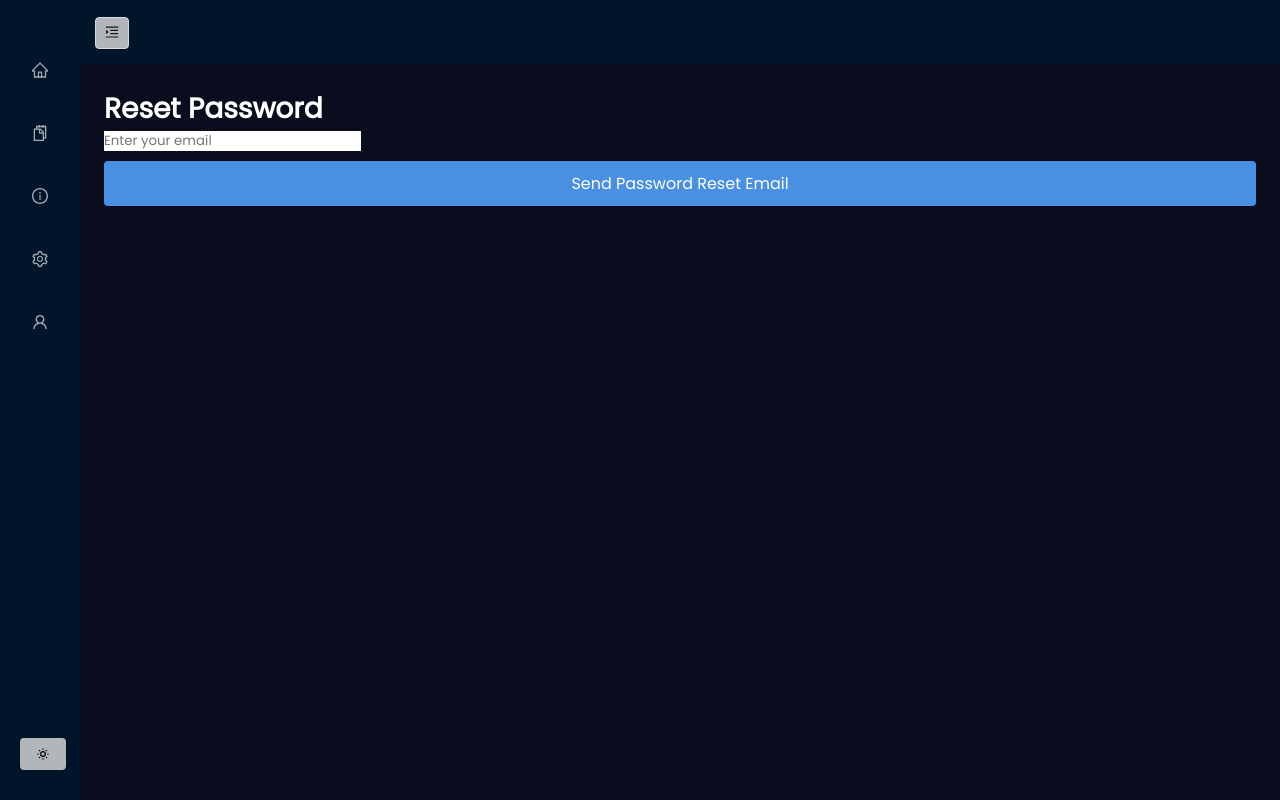
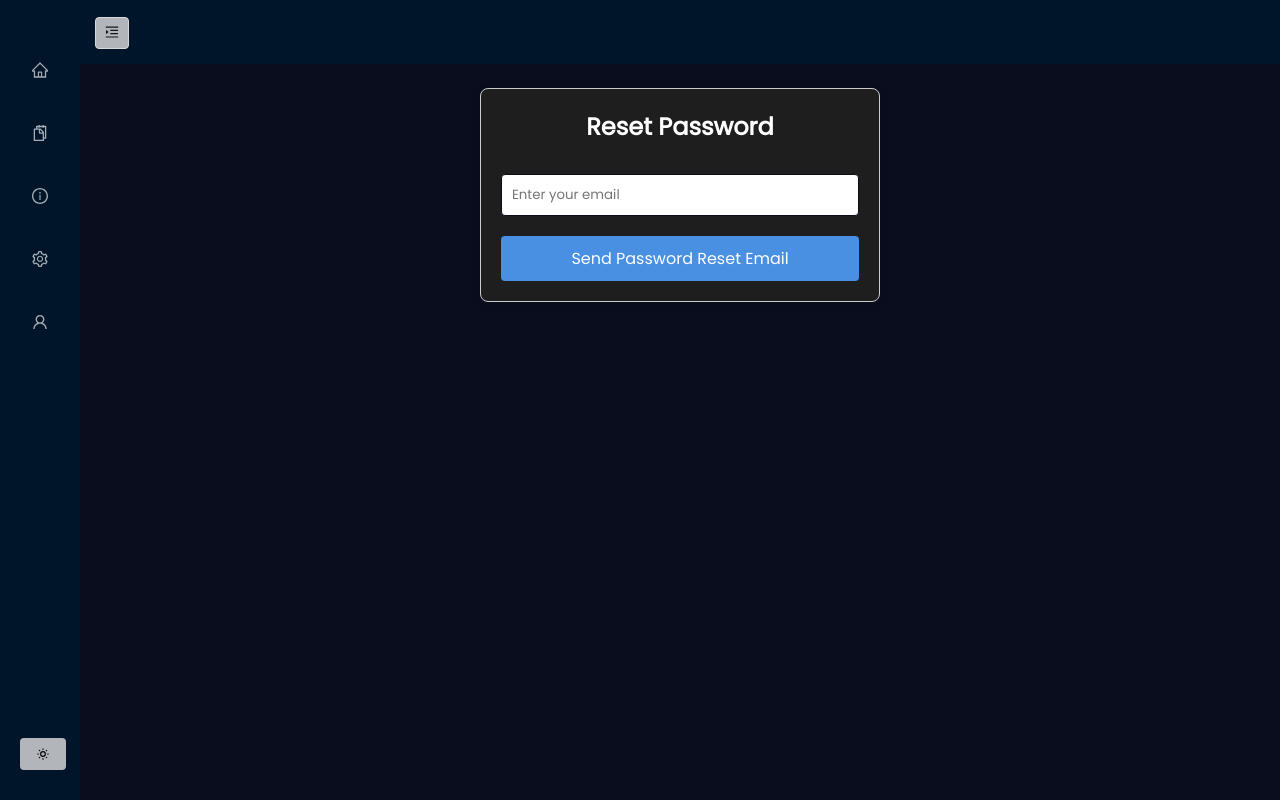
Before and after one commit to bob4o-afk/managing_olympiads, a React (Create React App) app in the folder frontend/frontend-app/: page /reset-password in a window 1280 px wide. Built offline with nearby package versions, Linux system fonts and the light colour scheme; no server answers.

Commit message:
fix: fixing 'reset password' page and updating the style

```diff
--- a/frontend/frontend-app/src/App.tsx
+++ b/frontend/frontend-app/src/App.tsx
@@ -16,7 +16,7 @@ const { Sider, Header, Content } = Layout;
 function App() {
     const [darkTheme, setDarkTheme] = useState(true);
     const [collapsed, setCollapsed] = useState(true);
-    const [selectedKey, setSelectedKey] = useState('home');
+    const [, setSelectedKey] = useState('home');
     const navigate = useNavigate();
 
     const toggleTheme = () => {
--- a/frontend/frontend-app/src/components/Login.tsx
+++ b/frontend/frontend-app/src/components/Login.tsx
@@ -1,24 +1,32 @@
 import React, { useState, useEffect } from "react";
+import { useNavigate } from "react-router-dom";
+
 import { supabase } from "./supabaseClient";
-import { useNavigate } from "react-router-dom";
-import './ui/Login.css'; // Import the CSS file
+import './ui/Login.css';
 
 function Login(): JSX.Element {
     const [email, setEmail] = useState<string>("");
     const [password, setPassword] = useState<string>("");
     const [error, setError] = useState<string | null>(null);
     const [session, setSession] = useState<any>(null);
-    // const [showRecovery, setShowRecovery] = useState<boolean>(false);
-    // const [recoveryEmail, setRecoveryEmail] = useState<string>("");
     const navigate = useNavigate();
 
     useEffect(() => {
-        // Check the current session when the component mounts
-        const fetchSession = async () => {
-            const { data: { session } } = await supabase.auth.getSession();
-            setSession(session);
-        };
-        fetchSession();
+        // Check localStorage for session data when the component mounts
+        const storedSession = localStorage.getItem("supabaseSession");
+        if (storedSession) {
+            setSession(JSON.parse(storedSession));
+        } else {
+            // Fetch the session from Supabase if not found in localStorage
+            const fetchSession = async () => {
+                const { data: { session } } = await supabase.auth.getSession();
+                if (session) {
+                    setSession(session);
+                    localStorage.setItem("supabaseSession", JSON.stringify(session));
+                }
+            };
+            fetchSession();
+        }
     }, []);
 
     const handleLogin = async (e: React.FormEvent) => {
@@ -33,6 +41,7 @@ function Login(): JSX.Element {
             console.error("Login error:", error.message);
         } else {
             setSession(data?.session);
+            localStorage.setItem("supabaseSession", JSON.stringify(data?.session));
             setError(null);
             console.log("Logged in:", data.user);
         }
@@ -44,6 +53,7 @@ function Login(): JSX.Element {
             console.error("Logout error:", error.message);
         } else {
             setSession(null);
+            localStorage.removeItem("supabaseSession"); // Clear session from localStorage
             console.log("Logged out successfully");
         }
     };
--- a/frontend/frontend-app/src/components/PDFViewer.tsx
+++ b/frontend/frontend-app/src/components/PDFViewer.tsx
@@ -1,10 +1,11 @@
 import React, { useState, useEffect } from "react";
-import './ui/PDFViewer.css';
 import { createClient } from "@supabase/supabase-js";
 import { Viewer, Worker } from '@react-pdf-viewer/core';
 import { defaultLayoutPlugin, DefaultLayoutPlugin } from "@react-pdf-viewer/default-layout";
+
 import '@react-pdf-viewer/core/lib/styles/index.css';
 import '@react-pdf-viewer/default-layout/lib/styles/index.css';
+import './ui/PDFViewer.css';
 
 // Initialize Supabase client
 const supabaseUrl = process.env.REACT_APP_SUPABASE_URL!;
--- a/frontend/frontend-app/src/components/PasswordReset.tsx
+++ b/frontend/frontend-app/src/components/PasswordReset.tsx
@@ -1,20 +1,35 @@
 import React, { useEffect, useState } from 'react';
+import { HiEye, HiEyeOff } from 'react-icons/hi';
+
 import { supabase } from './supabaseClient';
+import './ui/ResetPassword.css';
+
 
 const PasswordReset: React.FC = () => {
     const [email, setEmail] = useState<string>('');
+    const [newPassword, setNewPassword] = useState<string>('');
+    const [confirmPassword, setConfirmPassword] = useState<string>('');
     const [loading, setLoading] = useState<boolean>(false);
+    const [isPasswordReset, setIsPasswordReset] = useState<boolean>(false);
+    const [message, setMessage] = useState<{ text: string; type: 'error' | 'success' } | null>(null);
+    const [showNewPassword, setShowNewPassword] = useState<boolean>(false);
+    const [showConfirmPassword, setShowConfirmPassword] = useState<boolean>(false);
 
     // Function to send a password reset link
     const handlePasswordReset = async () => {
         setLoading(true);
-        const { data, error } = await supabase.auth.resetPasswordForEmail(email);
+        setMessage(null);
+        const { error } = await supabase.auth.resetPasswordForEmail(email, {
+            redirectTo: `${window.location.origin}/reset-password` // Redirect to /reset-password
+        });
+
 
         if (error) {
-            alert(`Error sending password reset email: ${error.message}`);
+            setMessage({ text: `Error sending password reset email: ${error.message}`, type: 'error' });
         } else {
-            alert('Password reset email sent!');
+            setMessage({ text: 'Password reset email sent!', type: 'success' });
         }
+
         setLoading(false);
     };
 
@@ -22,17 +37,7 @@ const PasswordReset: React.FC = () => {
     useEffect(() => {
         const handleAuthStateChange = async (event: string, session: any) => {
             if (event === 'PASSWORD_RECOVERY') {
-                const newPassword = prompt('What would you like your new password to be?');
-                if (newPassword) {
-                    const { data, error } = await supabase.auth.updateUser({ password: newPassword });
-
-                    if (data) {
-                        alert('Password updated successfully!');
-                    }
-                    if (error) {
-                        alert(`Error updating password: ${error.message}`);
-                    }
-                }
+                setIsPasswordReset(true);
             }
         };
 
@@ -45,9 +50,36 @@ const PasswordReset: React.FC = () => {
         };
     }, []);
 
+    const handleUpdatePassword = async () => {
+        setLoading(true);
+        setMessage(null); // Clear previous messages
+
+        if (newPassword !== confirmPassword) {
+            setMessage({ text: 'Passwords do not match', type: 'error' });
+            setLoading(false);
+            return;
+        }
+
+        const { error } = await supabase.auth.updateUser({ password: newPassword });
+
+        if (error) {
+            setMessage({ text: `Error updating password: ${error.message}`, type: 'error' });
+        } else {
+            setMessage({ text: 'Password updated successfully!', type: 'success' });
+            setTimeout(() => {
+                window.location.href = 'http://localhost:3000/'; // Redirect to home or login page
+            }, 2000); // Optional delay before redirect
+        }
+
+        setLoading(false);
+    };
+
     return (
-        <div>
-            <h1>Reset Password</h1>
+        <div className="container-reset-password">
+            <h1>{isPasswordReset ? 'Update Password' : 'Reset Password'}</h1>
+
+            {!isPasswordReset ? (
+                <>
                     <input
                         type="email"
                         value={email}
@@ -57,6 +89,48 @@ const PasswordReset: React.FC = () => {
                     <button onClick={handlePasswordReset} disabled={loading}>
                         {loading ? 'Sending...' : 'Send Password Reset Email'}
                     </button>
+                </>
+            ) : (
+                <>
+                    <div className="password-container">
+                        <input
+                            type={showNewPassword ? 'text' : 'password'}
+                            value={newPassword}
+                            onChange={(e) => setNewPassword(e.target.value)}
+                            placeholder="Enter new password"
+                        />
+                        <span
+                            className="password-toggle"
+                            onClick={() => setShowNewPassword(!showNewPassword)}
+                        >
+                            {showNewPassword ? <HiEyeOff /> : <HiEye />}
+                        </span>
+                    </div>
+                    <div className="password-container">
+                        <input
+                            type={showConfirmPassword ? 'text' : 'password'}
+                            value={confirmPassword}
+                            onChange={(e) => setConfirmPassword(e.target.value)}
+                            placeholder="Confirm new password"
+                        />
+                        <span
+                            className="password-toggle"
+                            onClick={() => setShowConfirmPassword(!showConfirmPassword)}
+                        >
+                            {showConfirmPassword ? <HiEyeOff /> : <HiEye />}
+                        </span>
+                    </div>
+                    <button onClick={handleUpdatePassword} disabled={loading}>
+                        {loading ? 'Updating...' : 'Update Password'}
+                    </button>
+                </>
+            )}
+
+            {message && (
+                <div className={message.type === 'error' ? 'error-message' : 'success-message'}>
+                    {message.text}
+                </div>
+            )}
         </div>
     );
 };
--- a/frontend/frontend-app/src/components/ui/Login.css
+++ b/frontend/frontend-app/src/components/ui/Login.css
@@ -1,5 +1,3 @@
-/* login.css */
-
 .login-container {
     max-width: 400px;
     margin: 0 auto;
--- a/frontend/frontend-app/src/components/ui/ResetPassword.css
+++ b/frontend/frontend-app/src/components/ui/ResetPassword.css
@@ -1,48 +1,82 @@
-/* ResetPassword.css */
-.reset-password-container {
+.container-reset-password {
     max-width: 400px;
     margin: 0 auto;
     padding: 20px;
-    border: 1px solid #ddd;
-    border-radius: 10px;
-    box-shadow: 0 0 10px rgba(0, 0, 0, 0.1);
+    border: 1px solid #ccc;
+    border-radius: 8px;
+    box-shadow: 0 2px 10px rgba(0, 0, 0, 0.1);
+    background-color: var(--card-background-color);
 }
 
-.form-group {
-    margin-bottom: 15px;
+h1 {
+    text-align: center;
+    margin-bottom: 20px;
+    font-size: 24px;
+    color: var(--text-color);
 }
 
-.form-group label {
-    display: block;
-    margin-bottom: 5px;
-}
-
-.form-group input {
+input[type="email"], input[type="password"] {
     width: 100%;
     padding: 10px;
-    border: 1px solid #ccc;
-    border-radius: 5px;
+    margin: 10px 0;
+    border: 1px solid var(--background-color);
+    border-radius: 4px;
+    box-sizing: border-box;
 }
 
 button {
-    padding: 10px 15px;
+    width: 100%;
+    padding: 10px;
+    background-color: var(--button-background-color);
+    color: white;
     border: none;
-    border-radius: 5px;
-    background-color: #007bff;
-    color: white;
+    border-radius: 4px;
     cursor: pointer;
+    font-size: 16px;
 }
 
-button:hover {
-    background-color: #0056b3;
+button:disabled {
+    background-color: #aaa;
+    cursor: not-allowed;
+}
+
+.message {
+    margin-top: 20px;
+    text-align: center;
+    color: #007bff;
 }
 
 .error-message {
     color: red;
     margin-top: 10px;
+    text-align: center;
 }
 
 .success-message {
     color: green;
     margin-top: 10px;
+    text-align: center;
 }
+
+.password-container {
+    position: relative;
+}
+
+input[type="password"], input[type="text"] {
+    width: 100%;
+    padding: 10px;
+    margin: 10px 0;
+    border: 1px solid var(--background-color);
+    border-radius: 4px;
+    box-sizing: border-box;
+}
+
+.password-toggle {
+    position: absolute;
+    top: 50%;
+    right: 10px;
+    transform: translateY(-50%);
+    cursor: pointer;
+    color: #666;
+    font-size: 1.2em;
+}
```
Lines whose indentation alone changed are shown as unchanged.
